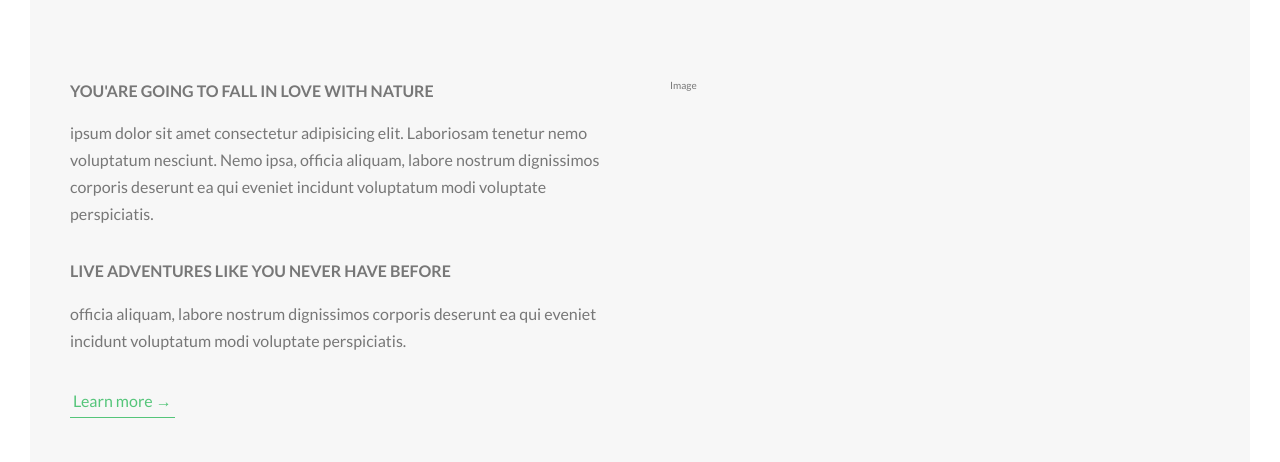
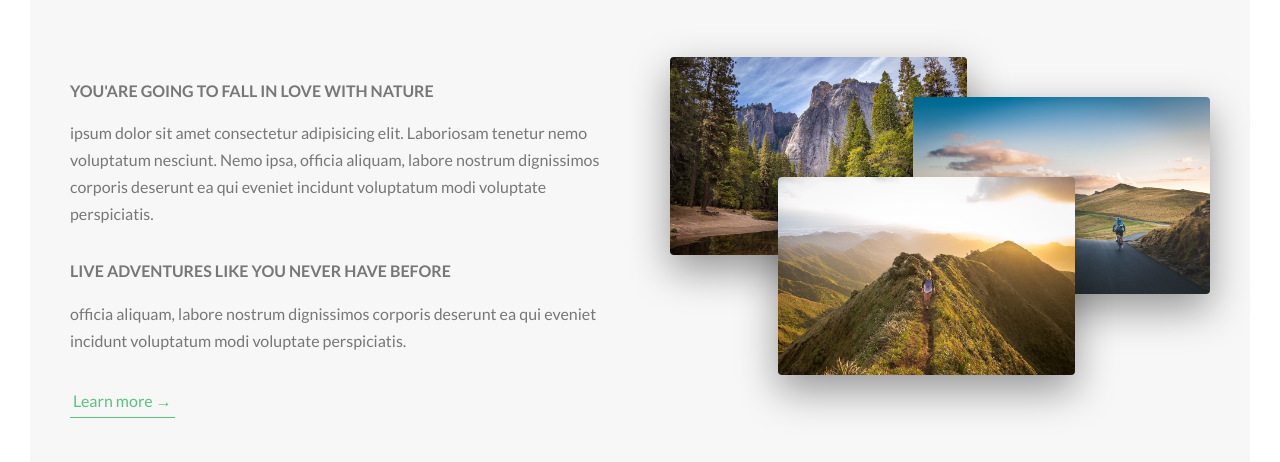
Before and after one commit to CarlosRGL/CSS-course, a website: page Natours/index.html in a window 1280 px wide. Shown: the part 943-1405 px from the top of the page. Drawn offline with Linux system fonts and the light colour scheme.

Commit message:
images composition

```diff
--- a/Natours/index.html
+++ b/Natours/index.html
@@ -53,7 +53,11 @@
                     <a href="#" class="btn-text">Learn more &rarr;</a>
                 </div>
                 <div class="col-1-of-2">
-                    Image
+                    <div class="composition">
+                        <img src="img/nat-1-large.jpg" alt="Photo 1" class="composition__photo composition__photo--p1">
+                        <img src="img/nat-2-large.jpg" alt="Photo 2" class="composition__photo composition__photo--p2">
+                        <img src="img/nat-3-large.jpg" alt="Photo 3" class="composition__photo composition__photo--p3">
+                    </div>
                 </div>
             </div>
         </section>
--- /dev/null
+++ b/Natours/sass/components/_composition.scss
@@ -0,0 +1,39 @@
+.composition {
+  position: relative;
+
+  &__photo {
+    width: 55%;
+    box-shadow: 0 1.5rem 4rem rgba($color-black, 0.4);
+    border-radius: 4px;
+    position: absolute;
+    z-index: 10;
+    transition: all 0.2s;
+    outline-offset: 2rem;
+
+    &--p1 {
+      left: 0;
+      top: -2rem;
+    }
+
+    &--p2 {
+      right: 0;
+      top: 2rem;
+    }
+
+    &--p3 {
+      left: 20%;
+      top: 10rem;
+    }
+
+    &:hover {
+      outline: 1.5rem solid $color-primary;
+      box-shadow: 0 2.5rem 4rem rgba($color-black, 0.5);
+      z-index: 20;
+      transform: scale(1.05);
+    }
+  }
+
+  &:hover &__photo:not(:hover) {
+    transform: scale(0.95);
+  }
+}
--- a/Natours/sass/main.scss
+++ b/Natours/sass/main.scss
@@ -1,15 +1,16 @@
-@import "abstracts/functions";
-@import "abstracts/mixins";
-@import "abstracts/variables";
+@import 'abstracts/functions';
+@import 'abstracts/mixins';
+@import 'abstracts/variables';
 
-@import "base/animations";
-@import "base/base";
-@import "base/typography";
-@import "base/utilities";
+@import 'base/animations';
+@import 'base/base';
+@import 'base/typography';
+@import 'base/utilities';
 
-@import "components/button";
+@import 'components/button';
+@import 'components/composition';
 
-@import "layout/grid";
-@import "layout/header";
+@import 'layout/grid';
+@import 'layout/header';
 
-@import "pages/home";
+@import 'pages/home';
```
Also changed, not shown: Natours/css/style.css.
